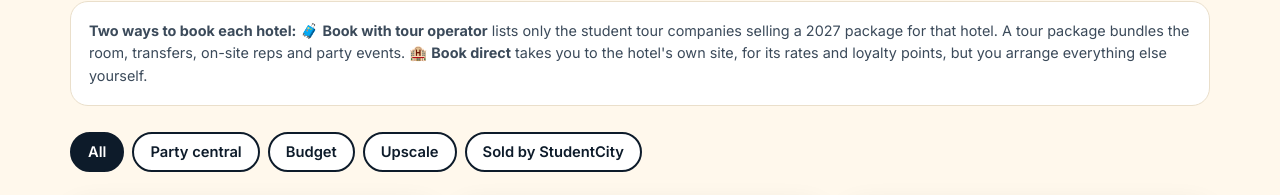
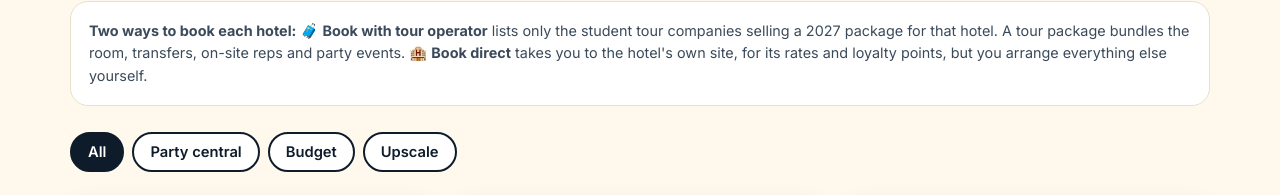
Before and after one commit to electronbender/cancun-spring-break-2027, a plain HTML site: page index.html in a window 1280 px wide. Shown: the part 3315-3510 px from the top of the page. Drawn offline with Linux system fonts and the light colour scheme; grey boxes are pictures that could not be loaded.

Commit message:
Remove 'Sold by' operator filter button from hotels
Co-Authored-By: Claude Opus 5.5 <noreply@anthropic.com>

```diff
--- a/index.html
+++ b/index.html
@@ -391,7 +391,6 @@
       <button class="chip" data-filter="party">Party central</button>
       <button class="chip" data-filter="budget">Budget</button>
       <button class="chip" data-filter="lux">Upscale</button>
-      <button class="chip" data-filter="mine" id="mineChip">Sold by StudentCity</button>
     </div>
     <div class="grid" id="hotelGrid"></div>
   </div>
@@ -684,7 +683,7 @@
   }
   function renderHotels(filter=currentFilter){
     currentFilter = filter;
-    const list = hotels.filter(h => filter==='all' || (filter==='mine' ? h.ops[selectedOp] : h.type===filter));
+    const list = hotels.filter(h => filter==='all' || h.type===filter);
     grid.innerHTML = list.length ? list.map(h => { const n = opNames(h); return `
       <article class="hotel">
         <div class="img" style="background-image:url('${h.img}'),linear-gradient(135deg,#00b4c6,#006d80)"><span class="tag ${h.tag}">${h.tagText}</span></div>
@@ -724,7 +723,6 @@
     document.querySelectorAll('#opGrid .op').forEach(c => {
       const on = c.dataset.op===id; c.classList.toggle('sel', on); c.setAttribute('aria-checked', on);
     });
-    document.getElementById('mineChip').textContent = `Sold by ${operators[id].name}`;
     renderExcursions();
     renderHotels();   // also refreshes all AI links
   }
```
